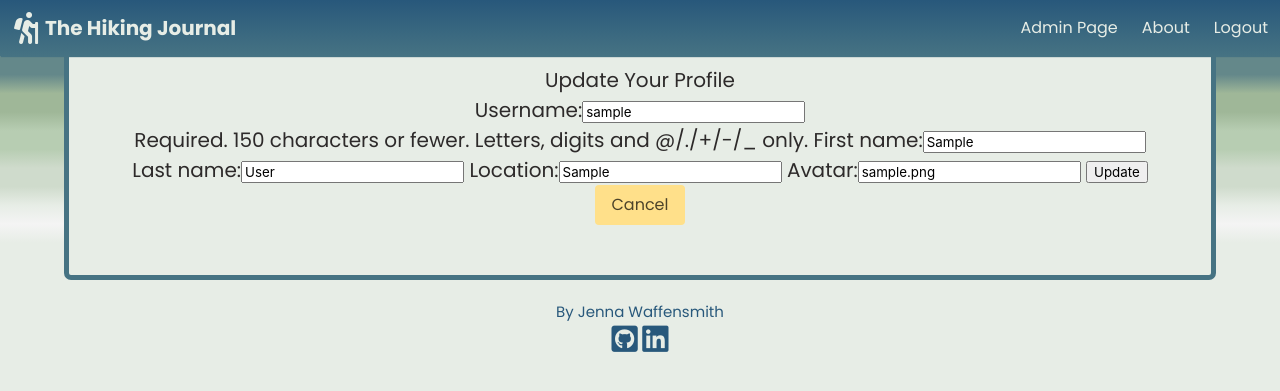
After one commit to jwaffensmith/hiking-journal, a Django app: page /profile/1/update in a window 1280 px wide. The commit adds this page. Shown: the top 391 px of the page. Run offline with Django 3.2, Linux system fonts and the light colour scheme; tables that the repository leaves empty hold one stand-in row (values such as "Sample post"); some libraries are stand-ins or nearby versions.

Commit message:
user can update profile

```diff
--- a/hike_project/settings.py
+++ b/hike_project/settings.py
@@ -46,6 +46,7 @@ INSTALLED_APPS = [
     'django.contrib.messages',
     'django.contrib.staticfiles',
     'main_app',
+    'django_filters',
 ]
 
 MIDDLEWARE = [
--- a/main_app/forms.py
+++ b/main_app/forms.py
@@ -2,7 +2,7 @@ from django import forms
 from django.contrib.auth.models import User
 from django.contrib.auth.forms import UserCreationForm
 from django.db.models import fields
-from .models import Profile, Hike, Comment
+from .models import Profile
 
 class UserCreationForm(UserCreationForm):
     first_name = forms.CharField(required=True, label='First Name')
@@ -25,3 +25,15 @@ class ProfileForm(forms.ModelForm):
         class Meta:
             model = Profile
             fields = ('location', 'avatar')
+
+
+class UpdateProfileForm(forms.ModelForm):
+    class Meta:
+        model = Profile
+        fields= ["location", "avatar"]
+
+
+class UpdateUserForm(forms.ModelForm):
+    class Meta:
+        model = User
+        fields = ['username', 'first_name', 'last_name']
--- a/main_app/templates/profile.html
+++ b/main_app/templates/profile.html
@@ -47,6 +47,7 @@
 
         <div class="login-form">
             <h1 class="welcome-message">Hiking Journal</h1>
+            <a class="button is-dark" href="{% url 'profile_update' profile.pk %}">Update Profile</a>
             <img src={{profile.avatar}} >
             <a class="button is-dark" href="{% url 'hike_create' profile.pk %}">Add Hike</a>
             {% for hike in user.hikes.all %}
--- /dev/null
+++ b/main_app/templates/profile_update.html
@@ -0,0 +1,22 @@
+{% extends 'base.html' %}
+{% block title %} Update Profile {% endblock %}
+
+{% block content %}
+<main>
+    <main class="gradient">
+        <div class="container login">
+            <div class="login-form">
+                <h1>Update Your Profile</h1>
+                    <form method="post" action="{% url 'profile_update' user.pk %}">
+                        {% csrf_token %}
+                        {{ update_user_form }}
+                        {{ update_profile_form }}
+                        <input type="submit" value="Update" />
+                        <input type="hidden" name="text" value="{{ next }}" />
+                      </form>
+                <a class="button is-warning" href="{% url 'profile' user.profile.pk %}">Cancel</a>
+            </div>
+        </div>
+    </main>
+</main>
+{% endblock %}
--- a/main_app/urls.py
+++ b/main_app/urls.py
@@ -1,11 +1,12 @@
 from django.urls import path
-from .views import Home, About, Signup, ProfileDetail, ProfileRedirect, HikeCreate, HikeDetail, HikeUpdate, HikeDelete, CommentDetail, CommentCreate, CommentDelete, CommentUpdate
+from .views import Home, About, Signup, ProfileDetail, ProfileRedirect, HikeCreate, HikeDetail, HikeUpdate, HikeDelete, CommentDetail, CommentCreate, CommentDelete, CommentUpdate, ProfileUpdate
 
 urlpatterns = [
     path('', Home.as_view(), name="home"),
     path('about/', About.as_view(), name="about"),
     path('profile/', ProfileRedirect.as_view(), name="profile_redirect"),
     path('profile/<int:pk>/', ProfileDetail.as_view(), name="profile"),
+    path('profile/<int:pk>/update', ProfileUpdate.as_view(), name="profile_update"),
     path('accounts/signup/', Signup.as_view(), name="signup"),
     path('profile/<int:pk>/hike/new/', HikeCreate.as_view(), name="hike_create"),
     path('hikes/<int:pk>/', HikeDetail.as_view(), name="hike_detail"),
--- a/main_app/views.py
+++ b/main_app/views.py
@@ -4,8 +4,10 @@ from django.urls import reverse
 from django.views import View
 from django.views.generic.base import TemplateView
 from django.views.generic.edit import CreateView, DeleteView, UpdateView
+from django.shortcuts import get_object_or_404
 from django.views.generic import DetailView
-from .forms import UserCreationForm, ProfileForm
+from .forms import UserCreationForm, ProfileForm, UpdateProfileForm, UpdateUserForm
+from .filters import HikeFilter
 from .models import Hike, User, Profile, Comment
 from django.contrib import messages
 
@@ -35,7 +37,6 @@ class Signup(View):
             profile.user = user
             profile.save()
             login(request, user)
-            return redirect("/profile/")
         else:
             context = {"signup_form": signup_form, "profile_form": profile_form}
             return render(request, "registration/signup.html", context)
@@ -49,12 +50,57 @@ class ProfileDetail(TemplateView):
     model = Profile
     template_name = "profile.html"
 
+    # my_filter = HikeFilter().filters['o'].field.choices
+    # [
+    #     ('name', 'User account'),
+    #     ('-account', 'User account (descending)'),
+    #     ('first_name', 'First name'),
+    #     ('-first_name', 'First name (descending)'),
+    #     ('last_name', 'Last name'),
+    #     ('-last_name', 'Last name (descending)'),
+    # ]
+
     def get_context_data(self, **kwargs):
         context = super().get_context_data(**kwargs)
         context['profile'] = Profile.objects.get(pk=self.kwargs.get("pk"))
         context['hikes'] = Hike.objects.filter(user=self.kwargs.get("pk"))
         context['comments'] = Comment.objects.filter(user=self.kwargs.get("pk"))
         return context
+
+class ProfileUpdate(TemplateView):
+    template_name = "profile_update.html"
+
+    def get_context_data(self, **kwargs):
+        context = super().get_context_data(**kwargs)
+        profile = get_object_or_404(Profile, pk=self.kwargs['pk'])
+        user = get_object_or_404(User, pk=self.kwargs['pk'])
+        context['profile'] = profile
+        context['user'] = user
+        context['update_profile_form'] = UpdateProfileForm(instance=user.profile)
+        context['update_user_form'] = UpdateUserForm(instance=user)
+        return context
+
+    def post(self, request, *args, **kwargs):
+        pk = self.kwargs['pk']
+
+        profile = get_object_or_404(Profile, pk=pk)
+        update_profile_form = UpdateProfileForm(instance=profile, data=request.POST)
+
+        user = get_object_or_404(User, pk=pk)
+        update_user_form = UpdateUserForm(instance=user, data=request.POST)
+
+        if update_profile_form.is_valid() and update_user_form.is_valid():
+            update_profile_form.save()
+            update_user_form.save()
+            return redirect("/profile/")
+        else:
+            update_profile_form = UpdateProfileForm(instance=request.user)
+            update_user_form = UpdateUserForm(instance=request.user.profile)
+
+            context = {"update_user_form": update_profile_form,
+                    "update_profile_form": update_user_form}
+            return render(request, "profile_update.html", context)
+
 
 class HikeDetail(DetailView):
     model = Hike
@@ -117,3 +163,28 @@ class CommentDelete(View):
         comment_to_delete = Comment.objects.get(id=pk)
         comment_to_delete.delete()
         return redirect("/profile/")
+
+
+
+#  def post(self, request, *args, **kwargs):
+#         pk = self.kwargs['pk']
+
+#         profile = get_object_or_404(Profile, pk=pk)
+#         update_profile_form = UpdateProfileForm(instance=profile, data=request.POST)
+
+#         user = get_object_or_404(User, pk=pk)
+#         update_user_form = UpdateUserForm(instance=user, data=request.POST)
+
+#         if 'save_profile' in request.POST:
+#             if update_profile_form.is_bound and update_profile_form.is_valid():
+#                 update_profile_form.save()
+#             else:
+#                 messages.error(request, update_profile_form.errors)
+
+#         elif 'save_user' in request.POST:
+#             if update_user_form.is_bound and update_user_form.is_valid():
+#                 update_user_form.save()
+#             else:
+#                 messages.error(request, update_user_form.errors)
+
+#         return redirect("/profile/")
```
Also changed, not shown: main_app/filters.py (added, +29 -0 lines).
